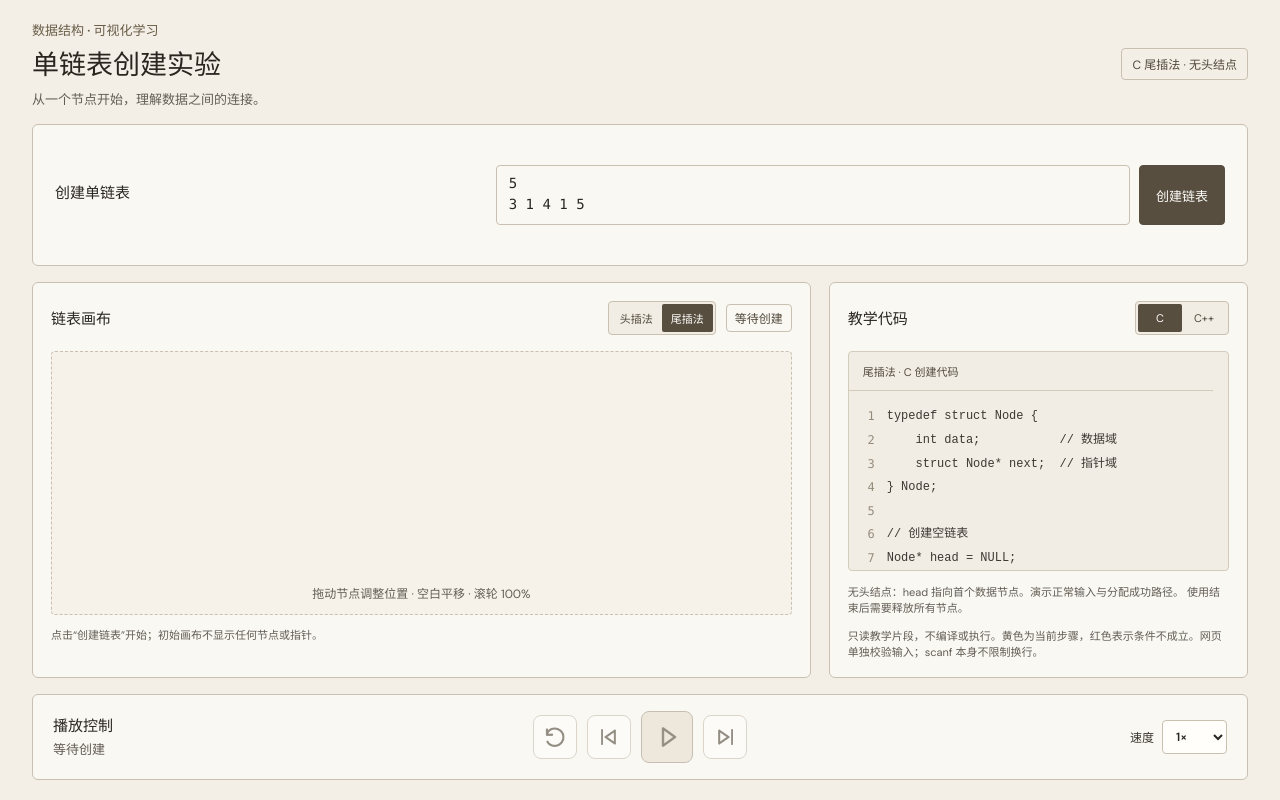
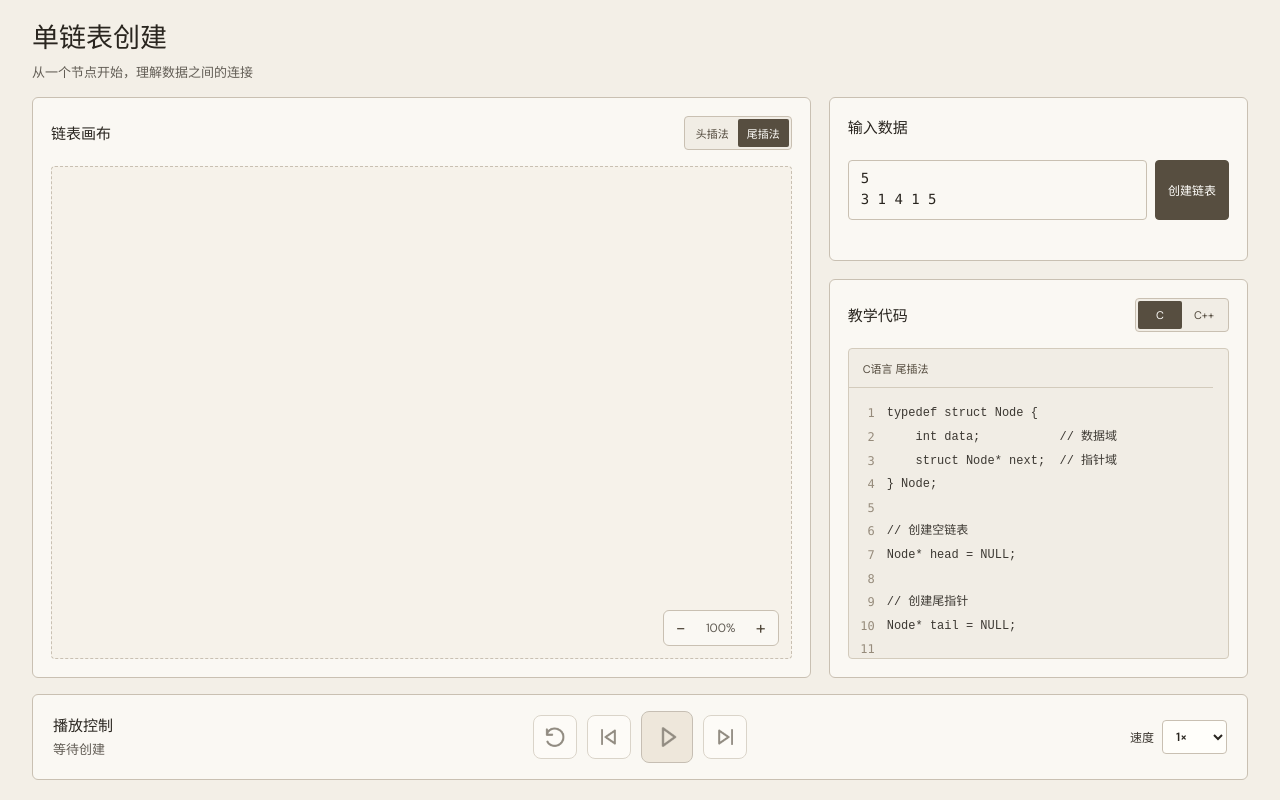
Before and after one commit to Leniing/Data-Structure-Visual-Learning-Platform, a React (Vite) app: page / in a window 1280 px wide. Built offline with nearby package versions, Linux system fonts and the light colour scheme.

Commit message:
refactor：优化界面的布局 ①删除不必要的文字提示 ②调整了各模块之间的布局

```diff
--- a/src/App.tsx
+++ b/src/App.tsx
@@ -17,12 +17,11 @@ function App() {
     <main className="experiment-page">
       <header className="page-header">
         <div>
-          <p className="eyebrow">数据结构 · 可视化学习</p>
-          <h1>单链表创建实验</h1>
-          <p className="page-description">从一个节点开始，理解数据之间的连接。</p>
+          <h1>单链表创建</h1>
+          <p className="page-description">从一个节点开始，理解数据之间的连接</p>
         </div>
-        <span className="preview-label">C {insertMethod === 'head' ? '头插法' : '尾插法'} · 无头结点</span>
       </header>
+      <div className="workspace">
         <InputPanel
           supported={supported}
           activeInput={player.current?.codeLineId === `${insertMethod}-count` ? 'count' : player.current?.codeLineId === `${insertMethod}-read-value` ? 'value' : null}
@@ -30,7 +29,6 @@ function App() {
           onCreate={player.start}
           onInputChange={player.reset}
         />
-      <div className="workspace">
         <CanvasPanel key={player.runId} insertMethod={insertMethod} onInsertMethodChange={(method) => { if (method !== insertMethod) { player.setInsertMethod(method); setInsertMethod(method) } }} step={player.current} playing={player.playing} />
         <CodePanel insertMethod={insertMethod} language={language} onLanguageChange={(next) => { if (next !== language) { player.reset(); setLanguage(next) } }} activeLineId={player.current?.codeLineId ?? null} condition={player.current?.condition ?? null} />
       </div>
--- a/src/components/CanvasPanel.tsx
+++ b/src/components/CanvasPanel.tsx
@@ -92,7 +92,6 @@ export default function CanvasPanel({ insertMethod, onInsertMethodChange, step,
             <button type="button" className={insertMethod === 'head' ? 'selected' : ''} onClick={() => onInsertMethodChange('head')}>头插法</button>
             <button type="button" className={insertMethod === 'tail' ? 'selected' : ''} onClick={() => onInsertMethodChange('tail')}>尾插法</button>
           </div>
-          <span className="badge">{step ? step.phase === 'complete' ? '创建完成' : '创建步骤' : '等待创建'}</span>
         </div>
       </div>
       <div
@@ -130,9 +129,12 @@ export default function CanvasPanel({ insertMethod, onInsertMethodChange, step,
             ))}
           </g>
         </svg>
-        <p className="canvas-caption">{playing ? '播放中；暂停后可拖动节点' : '拖动节点调整位置'} · 空白平移 · 滚轮 {Math.round(zoom * 100)}%</p>
+        <div className="canvas-zoom" role="group" aria-label="画布缩放" onPointerDown={(event) => event.stopPropagation()}>
+          <button type="button" aria-label="缩小" title="缩小" disabled={zoom <= MIN_ZOOM} onClick={() => setZoom((value) => Math.max(MIN_ZOOM, value - ZOOM_STEP))}>−</button>
+          <output aria-label="缩放比例">{Math.round(zoom * 100)}%</output>
+          <button type="button" aria-label="放大" title="放大" disabled={zoom >= MAX_ZOOM} onClick={() => setZoom((value) => Math.min(MAX_ZOOM, value + ZOOM_STEP))}>+</button>
+        </div>
       </div>
-      <p className="panel-note step-description" aria-live="polite">{step?.description ?? '点击“创建链表”开始；初始画布不显示任何节点或指针。'}</p>
     </section>
   )
 }
--- a/src/components/InputPanel.tsx
+++ b/src/components/InputPanel.tsx
@@ -39,8 +39,8 @@ export default function InputPanel({ supported, activeInput, inputIndex, onCreat
 
   return (
     <section className="input-panel panel" aria-labelledby="input-title">
-      <div>
-        <h2 id="input-title">创建单链表</h2>
+      <div className="panel-heading">
+        <h2 id="input-title">输入数据</h2>
       </div>
       <div className="input-controls">
         <div className="input-row">
--- a/src/style.css
+++ b/src/style.css
@@ -24,7 +24,7 @@ button, input, textarea, select { font: inherit; }
 .experiment-page {
   width: min(1440px, 100%);
   display: grid;
-  grid-template-rows: auto auto minmax(0, 1fr) auto;
+  grid-template-rows: auto minmax(0, 1fr) auto;
   gap: 16px;
   height: 100dvh;
   min-height: 640px;
@@ -80,12 +80,15 @@ h1 {
 }
 
 .input-panel {
-  display: grid;
-  grid-template-columns: minmax(190px, .8fr) minmax(280px, 1.4fr);
-  align-items: center;
-  gap: 24px;
-  padding: 18px 22px;
+  grid-column: 2;
+  grid-row: 1;
+  display: flex;
+  flex-direction: column;
+  padding: 18px;
 }
+.input-panel .input-controls { margin-top: 0; }
+.input-panel .input-row { gap: 8px; }
+.input-panel .primary-button { padding: 0 12px; font-size: 12px; }
 
 h2 {
   margin-bottom: 6px;
@@ -182,10 +185,12 @@ button:disabled, input:disabled, select:disabled { opacity: .64; }
 .workspace {
   display: grid;
   grid-template-columns: minmax(0, 65fr) minmax(0, 35fr);
-  grid-template-rows: minmax(0, 1fr);
+  grid-template-rows: auto minmax(0, 1fr);
   min-height: 0;
   gap: 18px;
 }
+.workspace > .canvas-panel { grid-column: 1; grid-row: 1 / 3; }
+.workspace > .code-panel { grid-column: 2; grid-row: 2; }
 
 .canvas-panel, .code-panel {
   display: flex;
@@ -207,11 +212,11 @@ button:disabled, input:disabled, select:disabled { opacity: .64; }
 input[aria-invalid='true'] { border-color: #a52c21; }
 
 .canvas-surface {
+  position: relative;
   display: grid;
   flex: 1 1 0;
   min-height: 0;
-  grid-template-rows: minmax(0, 1fr) auto;
-  gap: 12px;
+  grid-template-rows: minmax(0, 1fr);
   padding: 12px;
   margin-top: 16px;
   place-items: center;
@@ -240,7 +245,22 @@ input[aria-invalid='true'] { border-color: #a52c21; }
 .svg-value { fill: #29251f; font-family: 'DM Sans', sans-serif; font-size: 15px; font-weight: 600; }
 .svg-arrow { fill: none; stroke: #695c46; stroke-linecap: round; stroke-linejoin: round; stroke-width: 2; }
 .svg-null-box { fill: #faf8f3; stroke: #a99f90; stroke-width: 1.5; }
-.canvas-caption { margin: 0; color: #625d55; font-size: 12px; }
+.canvas-zoom {
+  position: absolute;
+  right: 12px;
+  bottom: 12px;
+  display: flex;
+  align-items: center;
+  gap: 4px;
+  padding: 3px;
+  border: 1px solid #c9c0b2;
+  border-radius: 6px;
+  background: #faf8f3;
+  cursor: default;
+}
+.canvas-zoom button { width: 28px; height: 28px; padding: 0; border: 0; border-radius: 3px; background: transparent; color: #51483b; font-size: 18px; }
+.canvas-zoom button:hover:not(:disabled) { background: #eee7db; }
+.canvas-zoom output { min-width: 44px; text-align: center; color: #625d55; font-size: 12px; font-variant-numeric: tabular-nums; }
 .panel-note { margin: 12px 0 0; font-size: 11px; }
 
 .code-placeholder {
@@ -302,7 +322,10 @@ input[aria-invalid='true'] { border-color: #a52c21; }
 
 @media (max-width: 760px) {
   .experiment-page { height: auto; min-height: 100dvh; padding: 24px 20px; }
-  .workspace { grid-template-columns: minmax(0, 1fr); grid-template-rows: 380px 380px; }
+  .workspace { grid-template-columns: minmax(0, 1fr); grid-template-rows: auto 380px 380px; }
+  .workspace > .input-panel { grid-column: 1; grid-row: 1; }
+  .workspace > .canvas-panel { grid-column: 1; grid-row: 2; }
+  .workspace > .code-panel { grid-column: 1; grid-row: 3; }
   .canvas-surface, .code-placeholder { min-height: 0; }
   .playback-panel { grid-template-columns: minmax(0, 1fr) auto; }
   .playback-panel .muted { min-height: 3.2em; }
@@ -315,7 +338,7 @@ input[aria-invalid='true'] { border-color: #a52c21; }
   .page-header { align-items: flex-start; }
   .preview-label { max-width: 95px; text-align: center; }
   h1 { font-size: 23px; }
-  .input-panel { grid-template-columns: minmax(0, 1fr); gap: 16px; padding: 16px; }
+  .input-panel { padding: 14px; }
   .input-row { align-items: stretch; flex-direction: column; }
   .input-row .primary-button { min-height: 40px; }
   .canvas-panel, .code-panel { padding: 14px; }
--- a/src/teaching/CodePanel.tsx
+++ b/src/teaching/CodePanel.tsx
@@ -25,7 +25,7 @@ export default function CodePanel({ insertMethod, activeLineId, condition, langu
   const codeLines = getLinkedListCode(insertMethod, language)
   const methodLabel = insertMethod === 'head' ? '头插法' : '尾插法'
   const languageLabel = language === 'c' ? 'C' : 'C++'
-  const codeTitle = `${methodLabel} · ${languageLabel} 创建代码`
+  const codeTitle = `${language === 'c' ? 'C语言' : languageLabel} ${methodLabel}`
 
   return (
     <section className="code-panel panel" aria-labelledby="code-title">
@@ -55,8 +55,6 @@ export default function CodePanel({ insertMethod, activeLineId, condition, langu
           })}
         </ol>
       </div>
-      <p className="panel-note">{language === 'c' ? '无头结点：head 指向首个数据节点。演示正常输入与分配成功路径。' : '带头结点示例：头结点不保存用户数据；此组合尚未接入动画。'} 使用结束后需要释放所有节点。</p>
-      <p className="panel-note">只读教学片段，不编译或执行。黄色为当前步骤，红色表示条件不成立。网页单独校验输入；scanf 本身不限制换行。</p>
     </section>
   )
 }
```
Also changed, not shown: 2 other files (tests, documents, lock files or other folders). Lines whose indentation alone changed are shown as unchanged.
